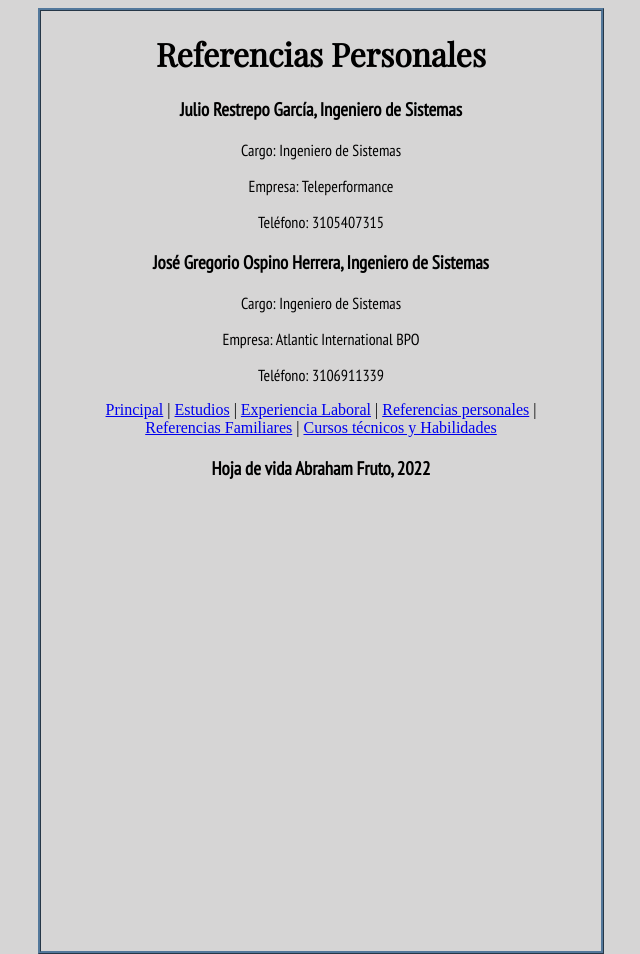
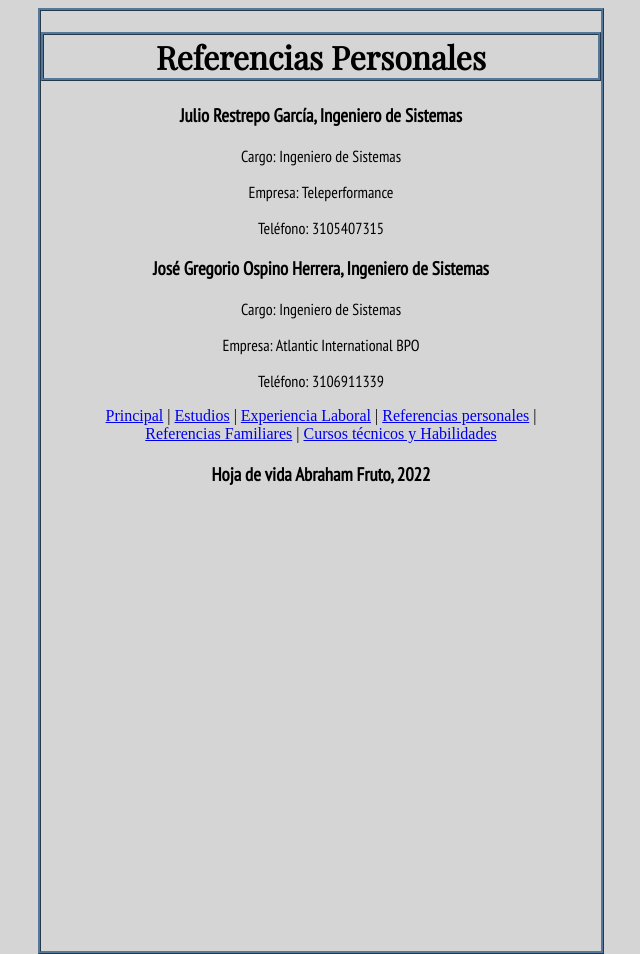
Before and after one commit to ElSantoKchon/HojaDeVida, a plain HTML site: page referenciasper.html in a window 1280 px wide. Shown: the whole page, without its empty margins (319-959 px from the left). Drawn offline with nearby package versions, Linux system fonts and the light colour scheme.

Commit message:
Update referenciasper.html

```diff
--- a/referenciasper.html
+++ b/referenciasper.html
@@ -37,7 +37,7 @@
 
 <body bgcolor="#D6D5D5" style="border: ridge rgb(83, 120, 155);">
     <center>
-        <h1>Referencias Personales</h1>
+        <h1 style="border: ridge rgb(83, 120, 155);">Referencias Personales</h1>
         <h3>Julio Restrepo García, Ingeniero de Sistemas</h3>
         <p>Cargo: Ingeniero de Sistemas</p>
         <p>Empresa: Teleperformance</p>
```
